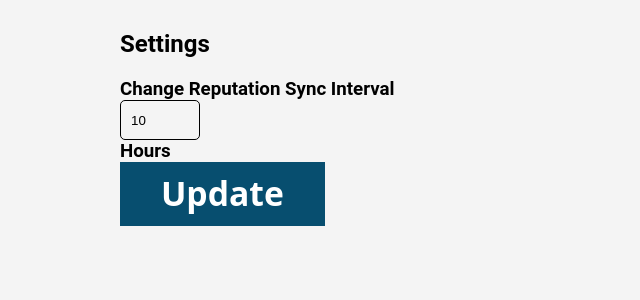
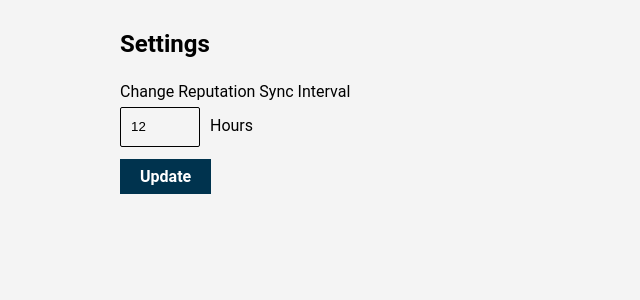
Before and after one commit to judithkwesi/ip-monitoring-tool, a Django app: page /settings/ in a window 1280 px wide. Shown: the part 60-360 px from the top of the page, without its empty margins (0-640 px from the left). Run offline with Django 4.2, Linux system fonts and the light colour scheme; the visitor is signed in with stand-in values (Sample User, id 1).

Commit message:
style: update settings page css

```diff
--- a/mainapp/static/css/settings.css
+++ b/mainapp/static/css/settings.css
@@ -1,83 +1,11 @@
+.hours {
+  display: flex;
+  gap: 10px;
+  margin-bottom: 20px;
+  align-items: center;
+}
 
-
-.settings-T45 {
- white-space: nowrap;
- flex-shrink: 0;
- margin: 0rem 0rem 3.9rem 9.6rem;
- font-size: 2.6rem;
- font-weight: 700;
- line-height: 1.3625;
- color: #000000;
+#hours {
+  width: 80px;
+  border-radius: 2px;
 }
-.frame-1-mKf {
- width: 28.3rem;
- flex-shrink: 0;
- margin-left: 0;
-
- .frame-3-ugm {
-   margin-bottom: 3.2rem;
-   width: 100%;
-   display: flex;
-   flex-direction: column;
-
-   .change-reputation-sync-interval-rc1 {
-     margin-bottom: 1.6rem;
-     font-size: 1.8rem;
-     font-weight: 600;
-     line-height: 1.3625;
-     color: #000000;
-     font-family: Open Sans, 'Source Sans Pro';
-     white-space: nowrap;
-     flex-shrink: 0;
-   }
-   .frame-4-PM3 {
-     flex-shrink: 0;
-     margin-right: 15.3rem;
-     width: calc(100% - 15.3rem);
-     height: 4.1rem;
-     display: flex;
-     align-items: center;
-
-     .frame-2-8Jd {
-       align-items: center;
-       flex-shrink: 0;
-       font-family: Open Sans, 'Source Sans Pro';
-       justify-content: center;
-       border: solid 0.1rem #000000;
-       margin-right: 0.8rem;
-       height: 100%;
-       color: #3d3d3d;
-       display: flex;
-       box-sizing: border-box;
-       width: 6.9rem;
-       font-weight: 600;
-       line-height: 1.3625;
-       font-size: 1.8rem;
-       white-space: nowrap;
-     }
-     .hours-Dqs {
-       color: #000000;
-       font-family: Open Sans, 'Source Sans Pro';
-       white-space: nowrap;
-       flex-shrink: 0;
-       font-size: 1.8rem;
-       font-weight: 600;
-       line-height: 1.3625;
-     }
-   }
- }
- .button-AFK {
-   color: #ffffff;
-   white-space: nowrap;
-   align-items: center;
-   line-height: 1.3625;
-   font-family: Open Sans, 'Source Sans Pro';
-   display: flex;
-   justify-content: center;
-   width: 12.8rem;
-   height: 4rem;
-   font-size: 1.8rem;
-   font-weight: 600;
-   background-color: #074e6f;
- }
-}
--- a/mainapp/templates/registration/settings.html
+++ b/mainapp/templates/registration/settings.html
@@ -1,28 +1,18 @@
-{% extends "base.html" %}
-
-{% block title %}Settings{% endblock %}
-
-{% load static %}
-
-{% block extra_css %}
- <link type="text/css" href="{% static 'css\settings.css' %}" rel="stylesheet" />
-{% endblock %}
-
-{% block content %}
+{% extends "base.html" %} {% block title %}Settings{% endblock %}
+{% load static %} {% block extra_css %}
+<link type="text/css" href="{% static 'css\settings.css' %}" rel="stylesheet" />
+{% endblock %} {% block content %}
 <div id="content">
   <h2>Settings</h2>
   <div class="frame-1-mKf">
-    <div class="frame-4-ugm">
-      <p class="change-reputation-sync-interval-rc1"><h3>Change Reputation Sync Interval</h3></p>
-      <div class="frame-4-PM3">
-       <p>
-          <input class="frame-2-8Jd" type="text" id="name" style="width: 5.0rem;" value="10">
-          <p class="hours-Dqs"><h3>Hours</h3></p>
-       </p>
-      </div>
+    <p class="change-reputation-sync-interval-rc1">
+      Change Reputation Sync Interval
+    </p>
+    <div class="hours">
+      <input class="" type="text" id="hours" value="12" />
+      <p>Hours</p>
     </div>
-    <div class="button-AFK"><h3>Update</h3></div>
-    </div>
+    <btn class="btn">Update</btn>
   </div>
 </div>
 {% endblock %}
```
